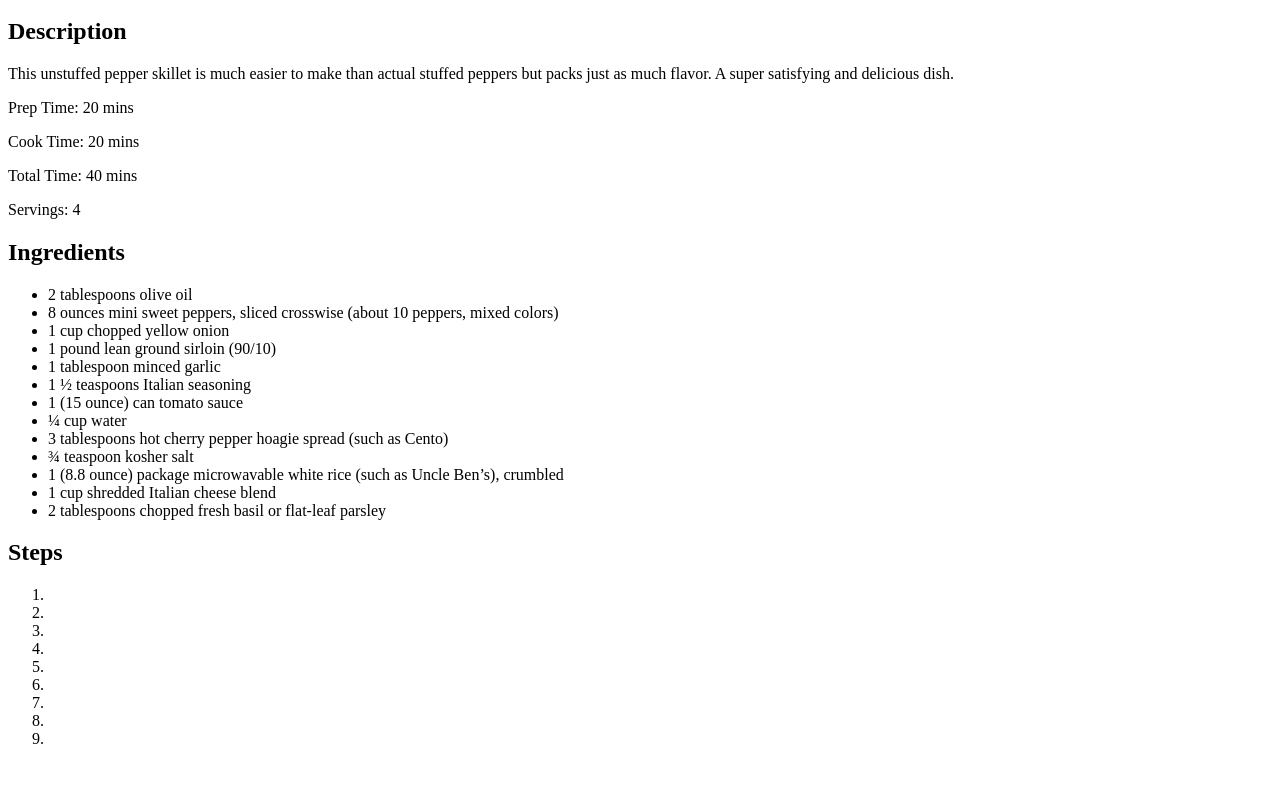
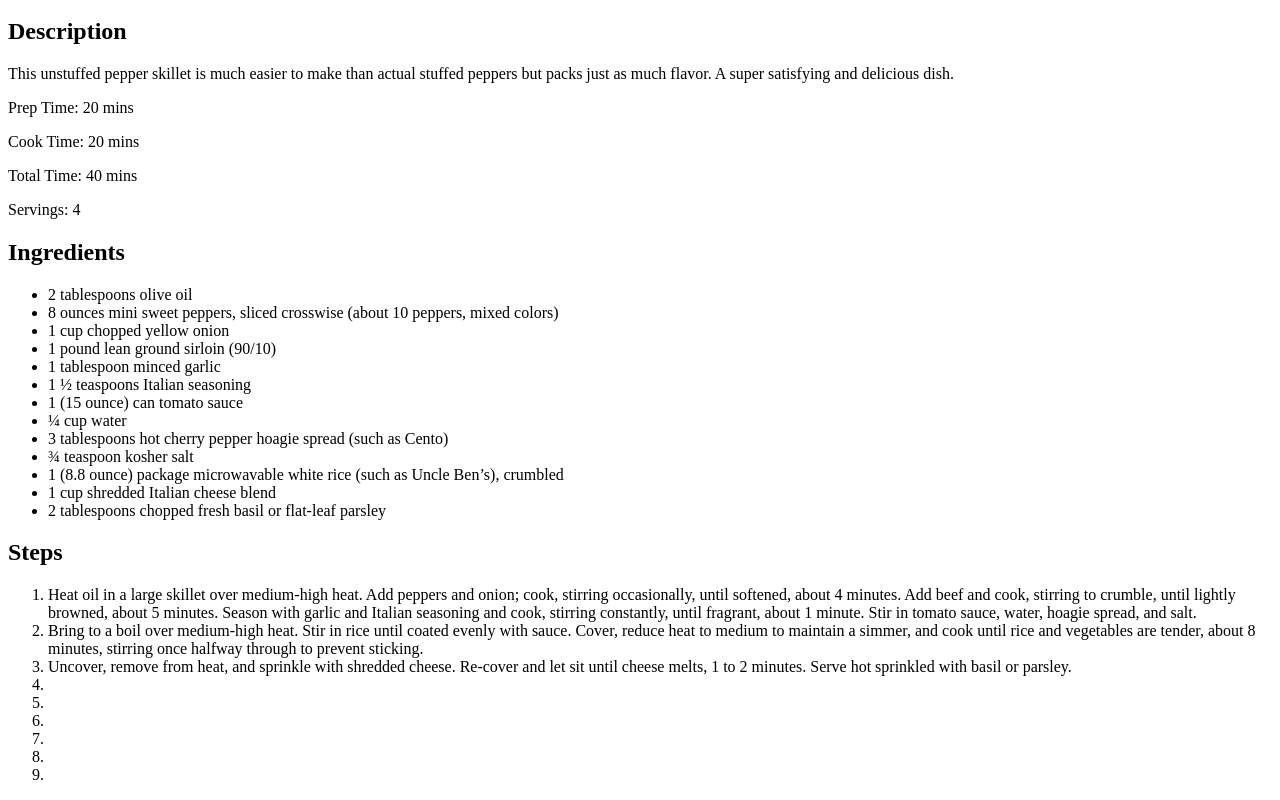
Before and after one commit to ScarletFeather7185/odin-recipes, a plain HTML site: page recipes/unstuffed-pepper-skillet.html in a window 1280 px wide. Shown: the part 649-1449 px from the top of the page. Before the commit the page ends 1413 px from the top, so only its background shows below. Drawn offline with Linux system fonts and the light colour scheme; files whose address does not match are found by name.

Commit message:
Add steps

```diff
--- a/recipes/unstuffed-pepper-skillet.html
+++ b/recipes/unstuffed-pepper-skillet.html
@@ -32,9 +32,9 @@
         </ul>
     <h2>Steps</h2>
         <ol>
-            <li></li>
-            <li></li>
-            <li></li>
+            <li>Heat oil in a large skillet over medium-high heat. Add peppers and onion; cook, stirring occasionally, until softened, about 4 minutes. Add beef and cook, stirring to crumble, until lightly browned, about 5 minutes. Season with garlic and Italian seasoning and cook, stirring constantly, until fragrant, about 1 minute. Stir in tomato sauce, water, hoagie spread, and salt.</li>
+            <li>Bring to a boil over medium-high heat. Stir in rice until coated evenly with sauce. Cover, reduce heat to medium to maintain a simmer, and cook until rice and vegetables are tender, about 8 minutes, stirring once halfway through to prevent sticking.</li>
+            <li>Uncover, remove from heat, and sprinkle with shredded cheese. Re-cover and let sit until cheese melts, 1 to 2 minutes. Serve hot sprinkled with basil or parsley.</li>
             <li></li>
             <li></li>
             <li></li>
```
